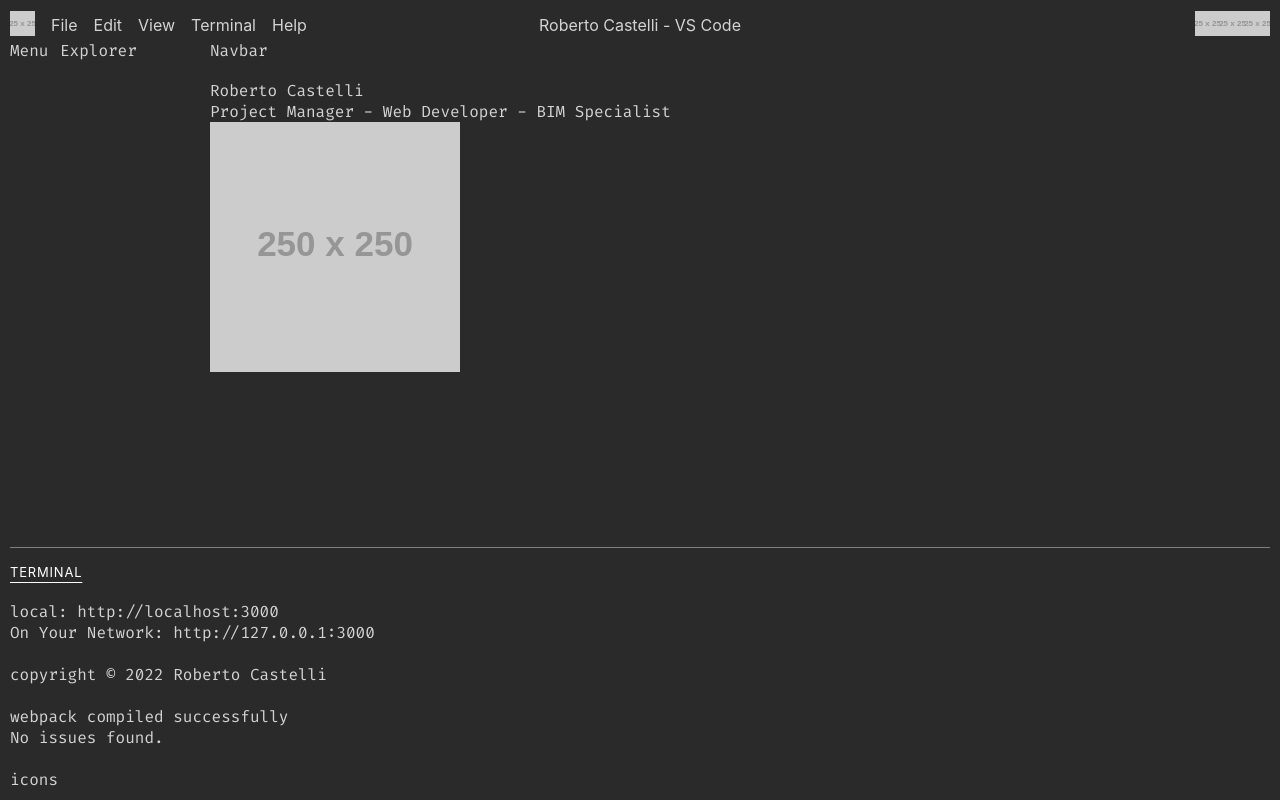
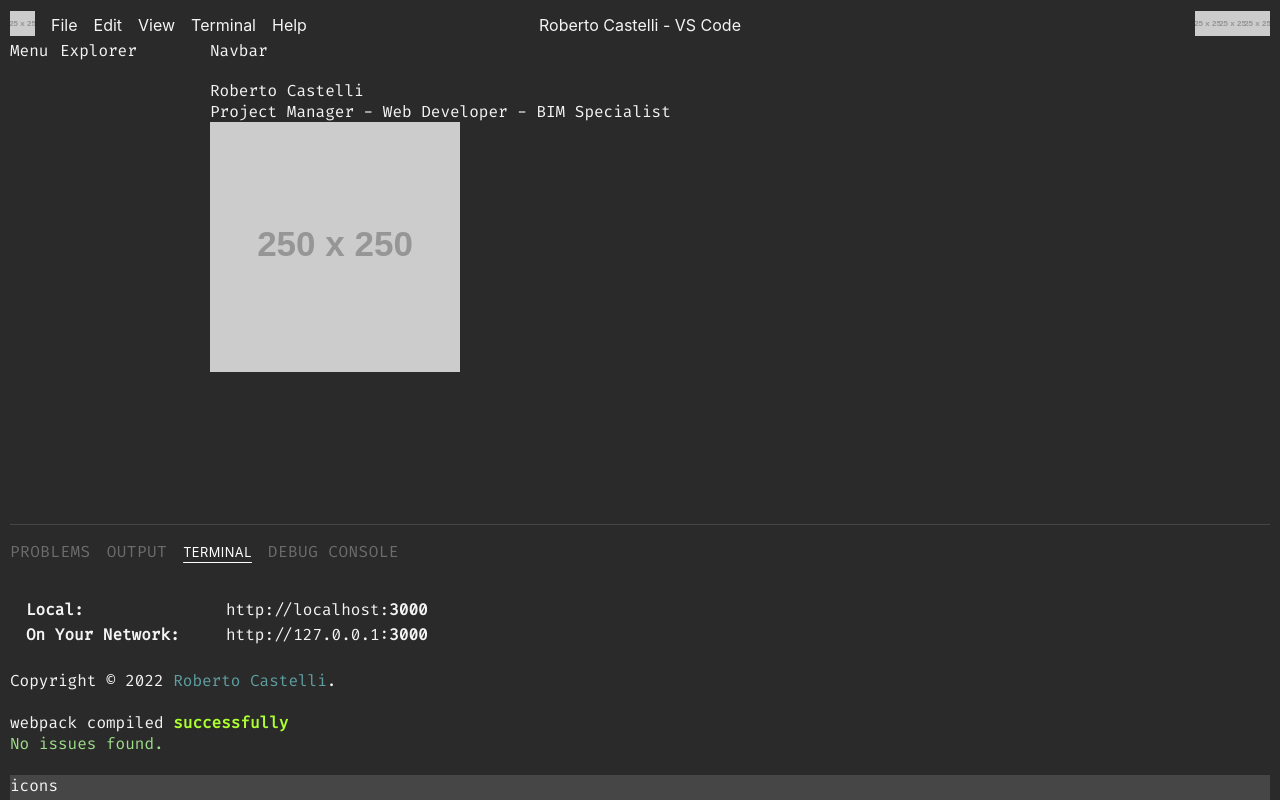
Before and after one commit to RobertoCastelli/portfolio-ts, a React (Create React App) app: page / in a window 1280 px wide. Built offline with nearby package versions, Linux system fonts and the light colour scheme.

Commit message:
second commit

```diff
--- a/package.json
+++ b/package.json
@@ -9,7 +9,8 @@
     "@types/react-dom": "^18.0.5",
     "react": "^18.1.0",
     "react-dom": "^18.1.0",
-    "react-scripts": "5.0.1",
+    "react-icons": "^4.4.0",
+    "react-scripts": "^5.0.1",
     "typescript": "^4.7.3",
     "web-vitals": "^2.1.4"
   },
--- a/src/components/Footer.tsx
+++ b/src/components/Footer.tsx
@@ -1,29 +1,44 @@
 const Footer = () => {
   return (
     <footer className="footer__container">
-      <div className="footer__terminal">TERMINAL</div>
+      <section className="footer__terminal">
+        <ul>
+          <li>PROBLEMS</li>
+          <li>OUTPUT</li>
+          <li>
+            <span className="footer__terminal--underline">TERMINAL</span>
+          </li>
+          <li>DEBUG CONSOLE</li>
+        </ul>
+      </section>
       <br />
-      <div className="footer__http">
-        <div>
-          local: <span>http://localhost:</span>3000
+
+      <section className="footer__http">
+        <div className="footer__http-local">Local:</div>
+        <div className="footer__http-local--host">
+          http://localhost:<b>3000</b>
         </div>
-        <div>
-          On Your Network: <span>http://127.0.0.1:</span>3000
+        <div className="footer__http-network">On Your Network:</div>
+        <div className="footer__http-network--host">
+          http://127.0.0.1:<b>3000</b>
         </div>
-      </div>
+      </section>
       <br />
-      <div className="footer__copyright">
-        copyright &copy; 2022 <span>Roberto Castelli</span>
-      </div>
+
+      <section className="footer__copyright">
+        Copyright &copy; 2022 <span>Roberto Castelli</span>.
+      </section>
       <br />
-      <div className="footer__webpack">
+
+      <section className="footer__webpack">
         <div>
           webpack compiled <span>successfully</span>
         </div>
         <div>No issues found.</div>
-      </div>
+      </section>
       <br />
-      <div className="footer__icons">icons</div>
+
+      <section className="footer__icons">icons</section>
     </footer>
   )
 }
--- a/src/index.css
+++ b/src/index.css
@@ -4,13 +4,12 @@
 @import url("https://fonts.googleapis.com/css2?family=Fira+Code&display=swap");
 body {
   margin: 0;
-  color: lightgrey;
+  color: var(--white);
   background-color: var(--light-black);
   font-family: var(--fira);
   -webkit-font-smoothing: antialiased;
   -moz-osx-font-smoothing: grayscale;
 }
-
 code {
   font-family: var(--code);
 }
@@ -21,6 +20,8 @@ code {
   --light-black: #2a2a2a;
   --black: #1f2428;
   --orange: #ce7060;
+  --white: #f4f4f4;
+  --grey: #464646;
 
   --fira: "Fira Code", monospace;
   --apple: -apple-system, Roboto, Ubuntu, sans-serif;
@@ -36,7 +37,7 @@ code {
   flex-direction: column;
   min-height: 100vh;
   width: 100%;
-  padding: 10px;
+  padding: 10px 10px 0 10px;
 }
 .content {
   flex-grow: 1;
@@ -90,7 +91,7 @@ code {
   padding: 0;
   margin: 0;
 }
-.title__ul li {
+.title__ul > li {
   margin-right: 1rem;
 }
 
@@ -98,15 +99,61 @@ code {
 /* FOOTER */
 /*--------*/
 .footer__container {
+  border-top: 1px solid var(--grey);
   display: grid;
 }
-.footer__terminal {
-  border-top: 1px solid grey;
+.footer__terminal > ul {
+  display: flex;
+  list-style: none;
+  padding: 0;
+}
+.footer__terminal > ul > li {
+  margin-right: 1rem;
+  letter-spacing: 0.03rem;
+  color: #6c6c6c;
+}
+.footer__terminal--underline {
   font-family: var(--apple);
   color: white;
+  font-size: 0.8rem;
   padding-top: 1rem;
-  font-size: small;
-  letter-spacing: 0.05rem;
   text-decoration: underline;
   text-underline-offset: 5px;
 }
+.footer__copyright > span {
+  color: cadetblue;
+}
+.footer__webpack > div > span {
+  color: greenyellow;
+  font-weight: bold;
+}
+.footer__webpack > div:last-child {
+  color: #9edd89;
+}
+.footer__http {
+  display: grid;
+  grid-template-columns: 200px 200px;
+  grid-template-rows: 25px 25px;
+  margin-left: 1rem;
+  grid-template-areas:
+    "local-host local-host-span"
+    "network network-span";
+}
+.footer__http-local {
+  grid-area: local-host;
+  font-weight: bold;
+}
+.footer__http-network {
+  grid-area: network;
+  font-weight: bold;
+}
+.footer__http-local--host {
+  grid-area: local-host-span;
+}
+.footer__http-network--host {
+  grid-area: network-span;
+}
+.footer__icons {
+  background-color: var(--grey);
+  height: 25px;
+}
```
Also changed, not shown: src/images/vscode_icon.svg (added), 1 other file (tests, documents, lock files or other folders).
